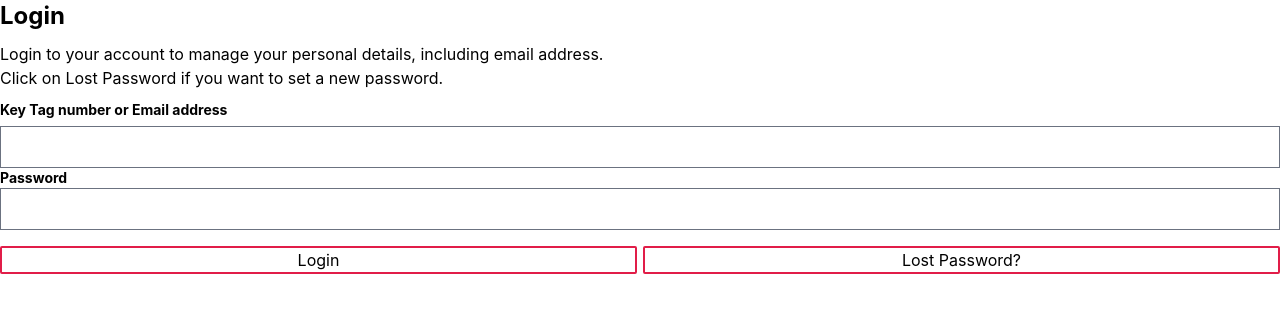
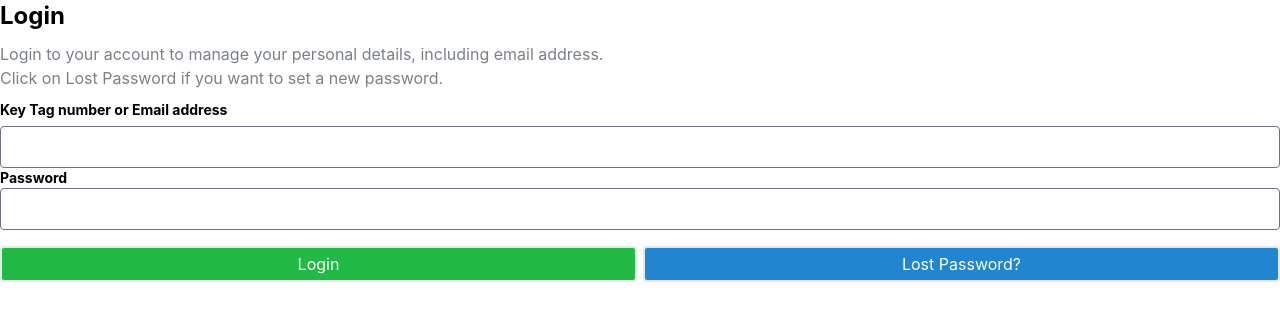
Before and after one commit to Pranab1999/friends-with-benefit-client, a React (Create React App) app: page / in a window 1280 px wide. Shown: the top 320 px of the page. Built offline with nearby package versions, Linux system fonts and the light colour scheme; no server answers; the HTML template or start-up script is replaced by a standard one.

Commit message:
login styling

```diff
--- a/src/components/Login.jsx
+++ b/src/components/Login.jsx
@@ -26,7 +26,7 @@ const Login = () => {
                     <h2 className='text-2xl font-bold'>Login</h2>
                 </div>
                 <div className='login_description'>
-                    <p className=''>
+                    <p className='text-light'>
                         Login to your account to manage your personal details, including email address.
                         <br/>
                         Click on Lost Password if you want to set a new password.
@@ -37,7 +37,7 @@ const Login = () => {
                         <label className='text-sm font-bold'>Key Tag number or Email address</label>
                         <input
                             type='text'
-                            className='login_textBox form-input'
+                            className='login_textBox form-input rounded'
                             value={email}
                             onChange={(e) => setEmail(e.target.value)}
                             placeholder=''
@@ -48,7 +48,7 @@ const Login = () => {
                         <label className='text-sm font-bold'>Password</label>
                         <input
                             type='password'
-                            className='login_textBox form-input'
+                            className='login_textBox form-input rounded'
                             value={password}
                             onChange={(e) => setPassword(e.target.value)}
                             placeholder=''
@@ -57,14 +57,14 @@ const Login = () => {
 
                     <div className='login_cta flex space-x-1.5 mt-4'>
                         <button
-                            className='login_btn button border-2 border-rose-600  rounded-sm w-1/2'
+                            className='login_btn button text-white border-2 bg-btn-green p-1 rounded w-1/2'
                             onClick={() => logInWithEmailAndPassword(email, password)}
                         >
                             Login
                         </button>
 
                         <button
-                            className='reset_btn button border-2 border-rose-600 rounded-sm w-1/2'
+                            className='reset_btn button text-white border-2 bg-btn-blue p-1 rounded w-1/2'
                             onClick={() => sendPasswordReset(email)}
                         >
                             Lost Password?
--- a/tailwind.config.js
+++ b/tailwind.config.js
@@ -7,7 +7,13 @@ module.exports = {
     container: {
       center: true,
     },
-    extend: {},
+    extend: {
+      colors: {
+        'btn-green': '#21ba45',
+        'btn-blue': '#2185d0',
+        'light' : '#7a8188',
+      },
+    },
   },
   plugins: [
     require('@tailwindcss/forms'),
```
